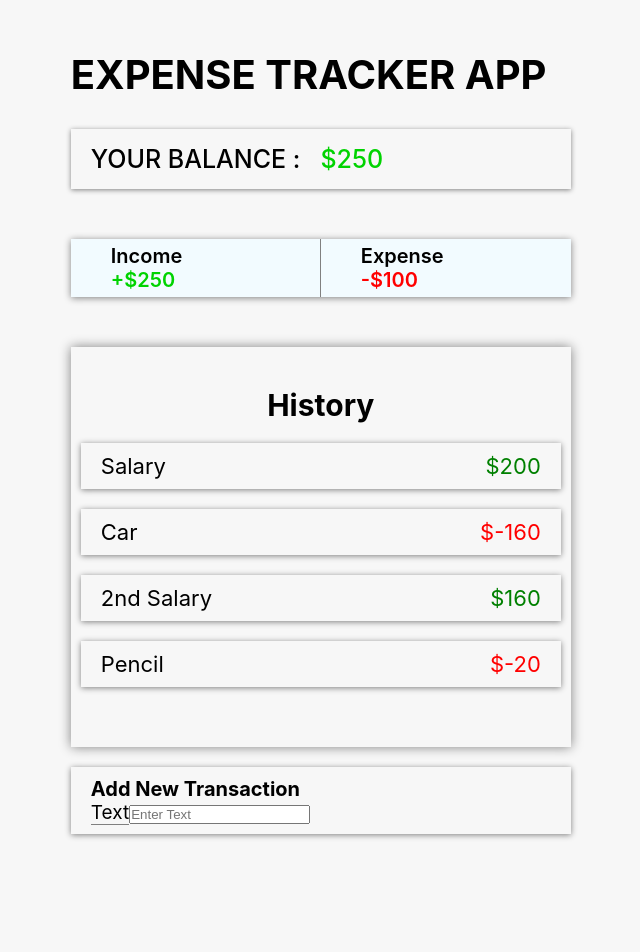
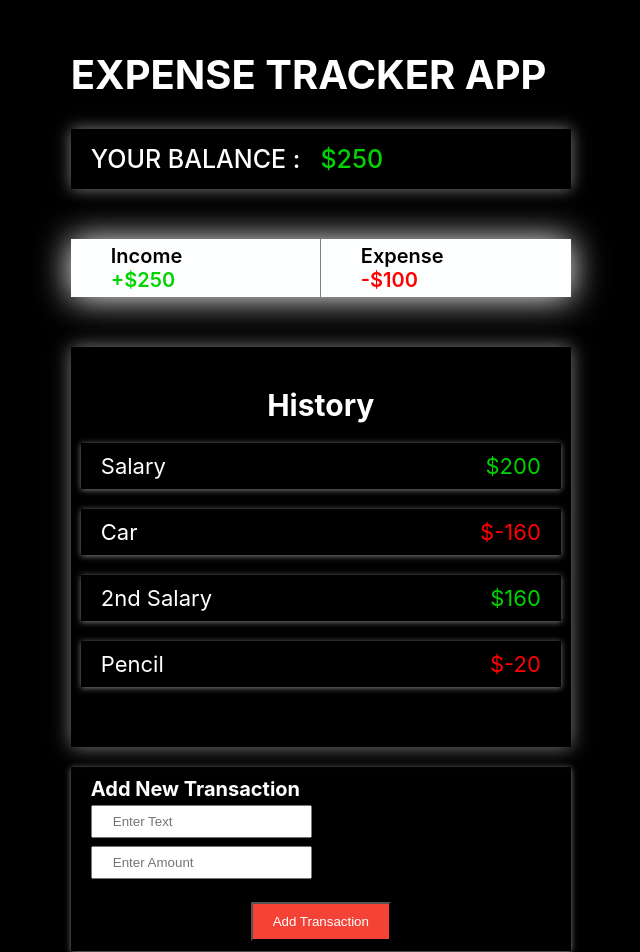
Before and after one commit to MuhammadJamshaidGhaffar/Expense-tracker-app, a React (Create React App) app: page / in a window 1280 px wide. Shown: the top 952 px of the page, without its empty margins (134-774 px from the left). Before the commit the page ends 884 px from the top, so only its background shows below. Built offline with nearby package versions, Linux system fonts and the light colour scheme.

Commit message:
Added Input and Btn

```diff
--- a/src/components/AddItem/AddItem.js
+++ b/src/components/AddItem/AddItem.js
@@ -4,8 +4,24 @@ import styles from "./AddItem.module.css";
 const AddItem = ({ style }) => (
   <div style={style} className={styles.mainContainer}>
     <h2 className={styles.heading}>Add New Transaction</h2>
-    <label className={styles.label}>Text</label>
-    <input type="text" placeholder="Enter Text"></input>
+    <div className={styles.inputWrapper}>
+      <input
+        class={styles.input}
+        id="text"
+        type="text"
+        placeholder="Enter Text"
+      />
+      <div className={styles.numberInputWrapper}>
+        <input
+          class={styles.input}
+          id="amount"
+          type="number"
+          placeholder="Enter Amount"
+        />
+        <p>-ve for Expense and +ve for Income</p>
+      </div>
+    </div>
+    <button className={styles.addBtn}>Add Transaction</button>
   </div>
 );
 
--- a/src/components/AddItem/AddItem.module.css
+++ b/src/components/AddItem/AddItem.module.css
@@ -1,7 +1,7 @@
 .mainContainer {
   padding: 1rem 2rem;
   font-weight: 400;
-  font-size: 1.9rem;
+  font-size: 1.5rem;
   box-shadow: 0px 1px 6px grey;
   margin: 2rem 0;
 }
@@ -13,3 +13,39 @@
 .label {
   border-bottom: 1px solid gray;
 }
+.inputWrapper {
+  display: flex;
+  align-items: start;
+  flex-wrap: wrap;
+}
+.input {
+  padding: 0.7rem 2rem;
+  /* font-size: 1.5rem; */
+  outline: none;
+  margin: 0.4rem 0;
+  flex-grow: 0;
+  width: fit-content;
+}
+.input + p {
+  opacity: 0;
+  /* font-size: 1.5rem; */
+}
+.input:focus + p {
+  opacity: 1;
+}
+
+.numberInputWrapper {
+  display: inline-block;
+}
+
+.addBtn {
+  padding: 1rem 2rem;
+  background-color: #f44336;
+  color: white;
+  transition: transform 0.1s linear;
+  display: block;
+  margin: auto;
+}
+.addBtn:active {
+  transform: translateY(1rem);
+}
--- a/src/components/Balance/Balance.module.css
+++ b/src/components/Balance/Balance.module.css
@@ -2,7 +2,7 @@
   font-size: 2.5rem;
   text-align: center;
   display: flex;
-  box-shadow: 0px 1px 5px gray;
+  box-shadow: 0 0px 15px grey;
   padding: 1.5rem 2rem;
   font-weight: 500;
   /* margin: 3rem 0; */
--- a/src/components/History/History.module.css
+++ b/src/components/History/History.module.css
@@ -1,5 +1,5 @@
 .mainContainer {
-  box-shadow: 0px 0px 11px grey;
+  box-shadow: 0 0 18px grey;
   padding: 4rem 1rem;
 }
 
--- a/src/components/History/HistoryElm/HistoryElm.js
+++ b/src/components/History/HistoryElm/HistoryElm.js
@@ -2,7 +2,8 @@ import React from "react";
 import styles from "./HistoryElm.module.css";
 
 const HistoryElm = ({ style, name, value }) => {
-  let valueColor = value > 0 ? { color: "green" } : { color: "red" };
+  let valueColor =
+    value > 0 ? { color: "rgb(0, 211, 0)" } : { color: "rgb(255, 0, 0)" };
   return (
     <div className={styles.mainContainer} style={style}>
       <p>{name}</p>
--- a/src/components/Income Expense/IncomeExpense.module.css
+++ b/src/components/Income Expense/IncomeExpense.module.css
@@ -1,13 +1,13 @@
 .mainContainer {
   display: flex;
-  box-shadow: 0px 1px 7px gray;
+  box-shadow: 0 1px 34px white;
   /* border: 2px solid green; */
 }
 
 .moneyDiv {
   width: 50%;
   font-size: 2rem;
-  background-color: #f2fbff;
+  background-color: #fdffff;
   /* border: 1px solid gray; */
   padding: 0.5rem 4rem;
   color: black;
--- a/src/index.css
+++ b/src/index.css
@@ -15,7 +15,8 @@ body {
     sans-serif;
   -webkit-font-smoothing: antialiased;
   -moz-osx-font-smoothing: grayscale;
-  background-color: #f7f7f7;
+  background-color: black;
+  color: white;
 }
 
 code {
```
